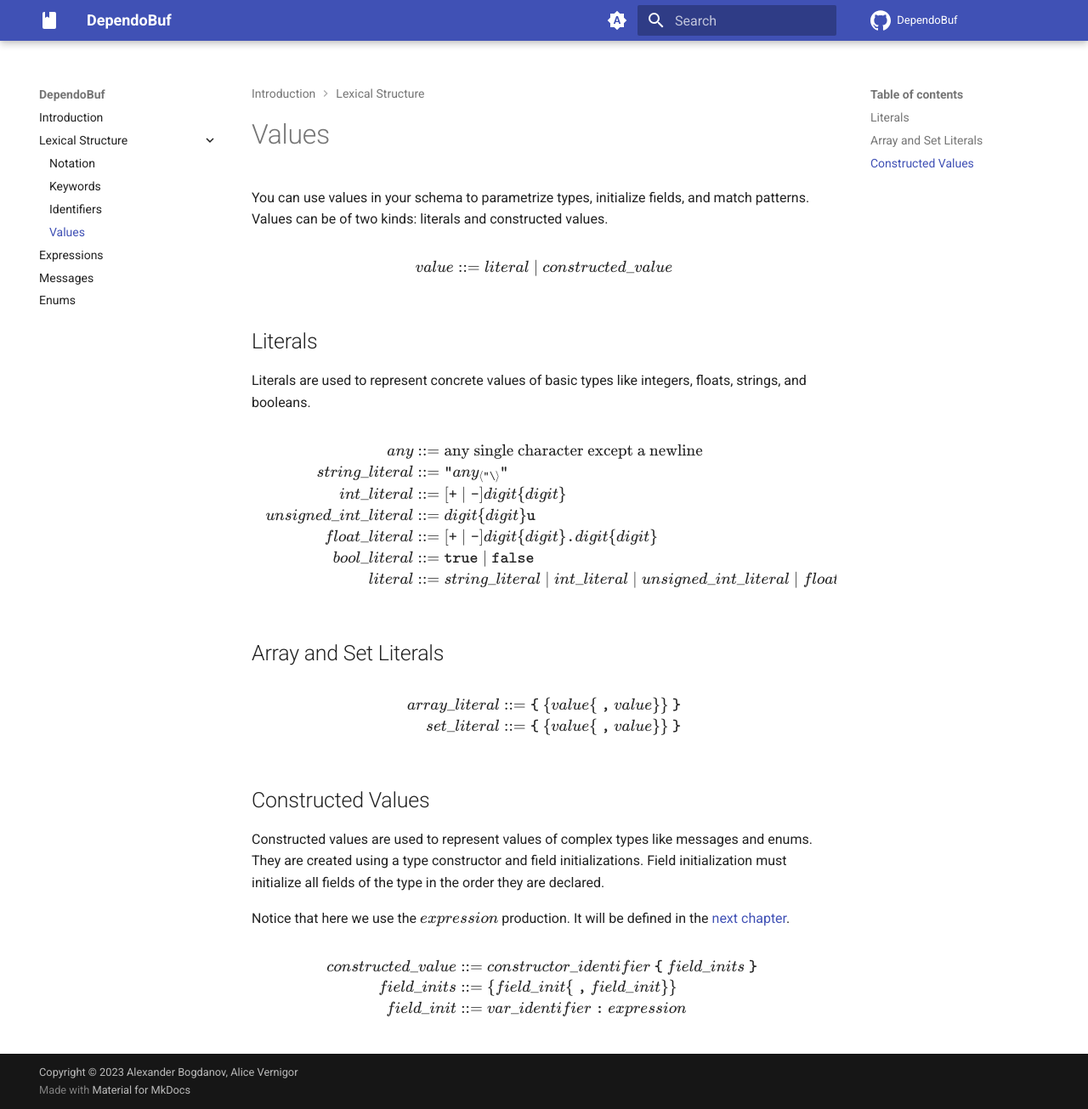
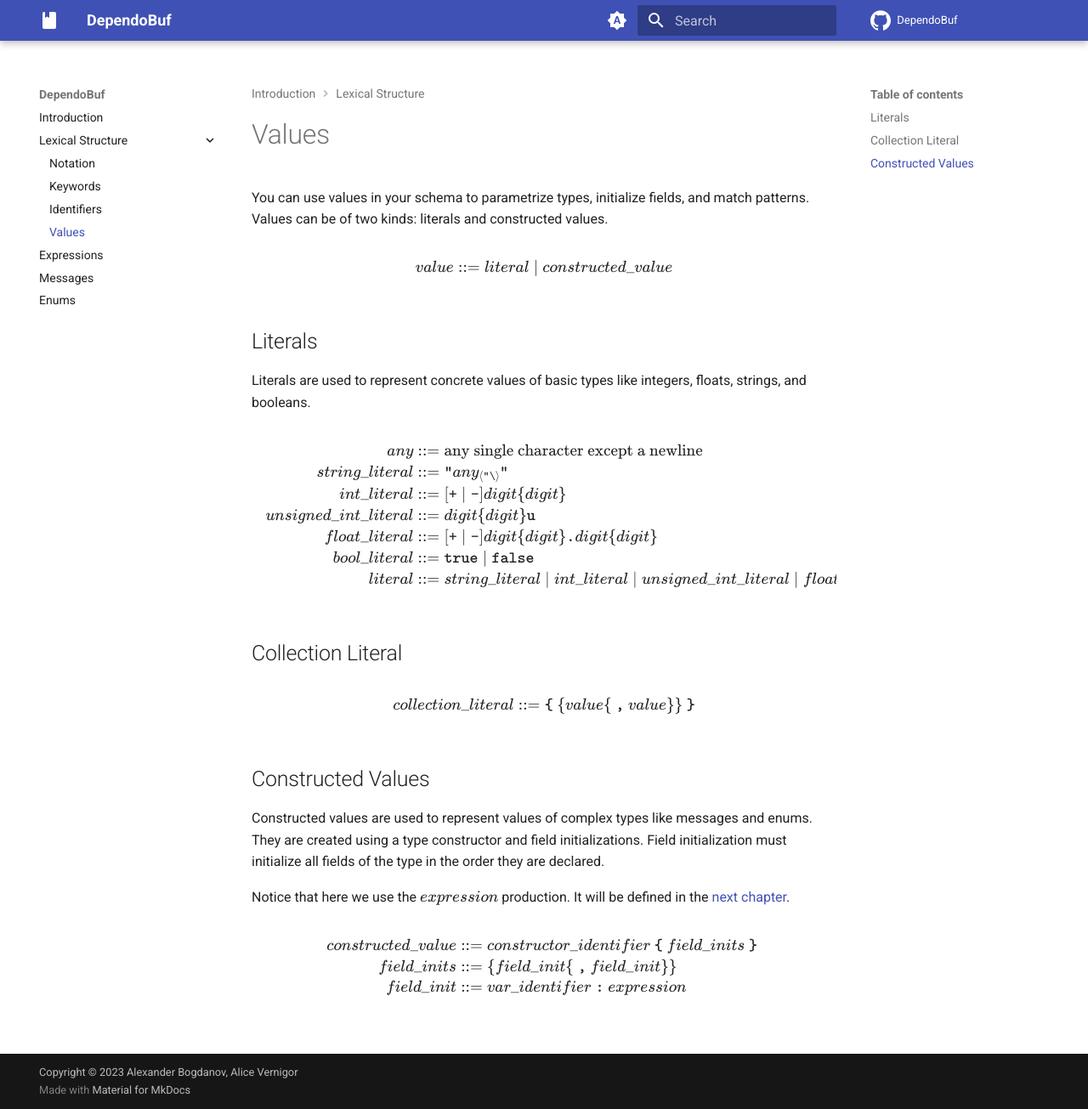
Before and after one commit to SphericalPotatoInVacuum/DependoBuf, an MkDocs documentation site: the page built from docs/lexical-structure/values.md, in a window 1280 px wide and 1305 px high. Shown: the whole window at 85% size. Built offline with MkDocs 1.6.1 and Material for MkDocs 9.7.7, drawn with Linux system fonts in a browser that asks for light colours; comment, search, counter and statistics services are not loaded.

Commit message:
grammer small changes

```diff
--- a/docs/lexical-structure/values.md
+++ b/docs/lexical-structure/values.md
@@ -26,12 +26,11 @@ literal &::= string\_literal \mid int\_literal \mid unsigned\_int\_literal \mid
 \end{align*}
 $$
 
-## Array and Set Literals
+## Collection Literal
 
 $$
 \begin{align*}
-array\_literal &::= \texttt{\{} \ \lbrace value \lbrace ~\texttt{,}~ value \rbrace \rbrace \ \texttt{\}} \\
-set\_literal &::= \texttt{\{} \ \lbrace value \lbrace ~\texttt{,}~ value \rbrace \rbrace \ \texttt{\}} \\
+collection\_literal &::= \texttt{\{} \ \lbrace value \lbrace ~\texttt{,}~ value \rbrace \rbrace \ \texttt{\}} \\
 \end{align*}
 $$
 
```
Also changed, not shown: docs/built-in_data_types/array.md (+1 -8 lines), docs/built-in_data_types/set.md (+0 -6 lines).
